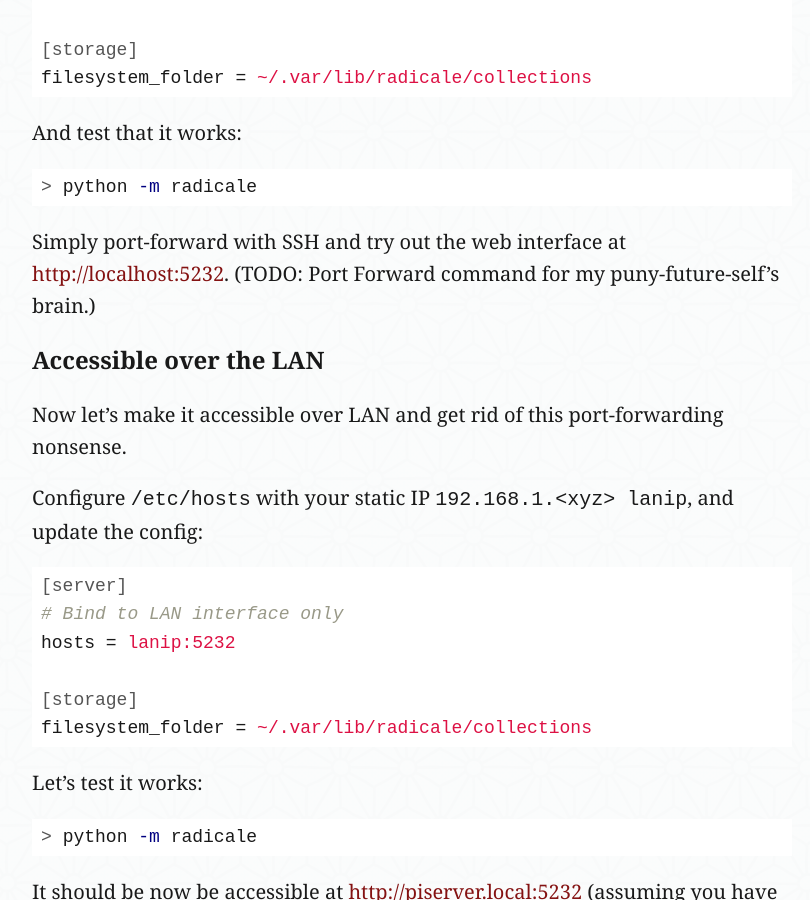
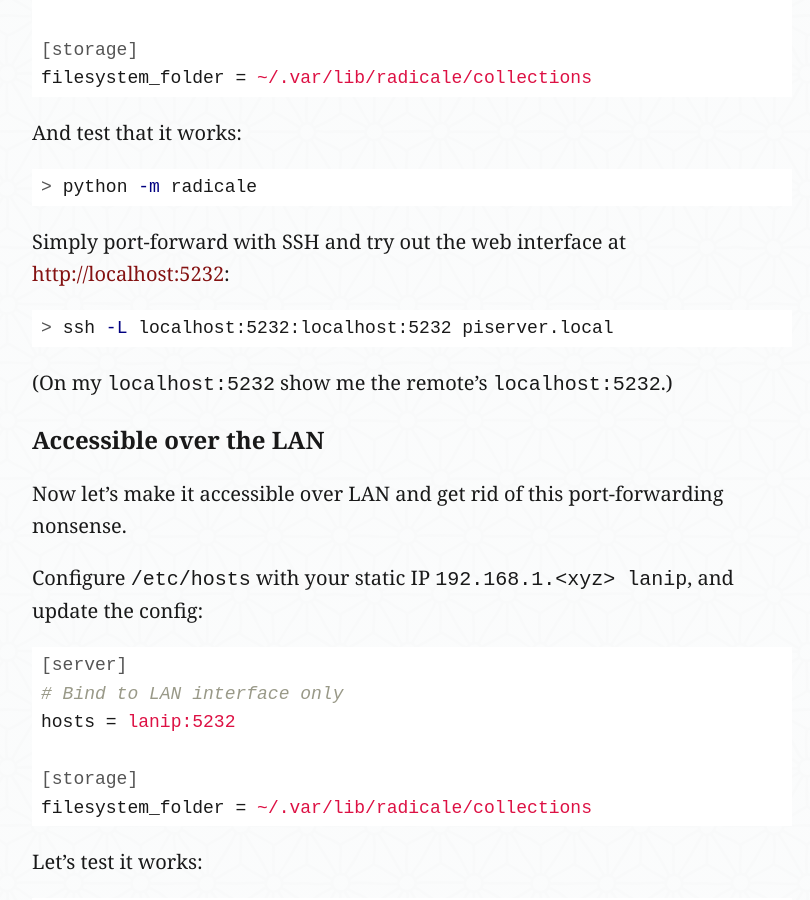
Before and after one commit to QasimK/qasimk.github.io, a Jekyll site: the page built from _posts/2017-10-22-radicale-server.md, in a window 1280 px wide and 900 px high, scrolled down 1428 px. Shown: the whole window, without its empty margins (228-1038 px from the left). Built offline with Jekyll 4.4.1, drawn with Linux system fonts in a browser that asks for light colours.

Commit message:
Update 2017-10-22-radicale-server.md

````diff
--- a/_posts/2017-10-22-radicale-server.md
+++ b/_posts/2017-10-22-radicale-server.md
@@ -51,7 +51,13 @@ And test that it works:
 > python -m radicale
 ```
 
-Simply port-forward with SSH and try out the web interface at <http://localhost:5232>. (TODO: Port Forward command for my puny-future-self's brain.)
+Simply port-forward with SSH and try out the web interface at <http://localhost:5232>:
+
+```console
+> ssh -L localhost:5232:localhost:5232 piserver.local
+```
+
+(On my `localhost:5232` show me the remote's `localhost:5232`.)
 
 # Accessible over the LAN
 
````
